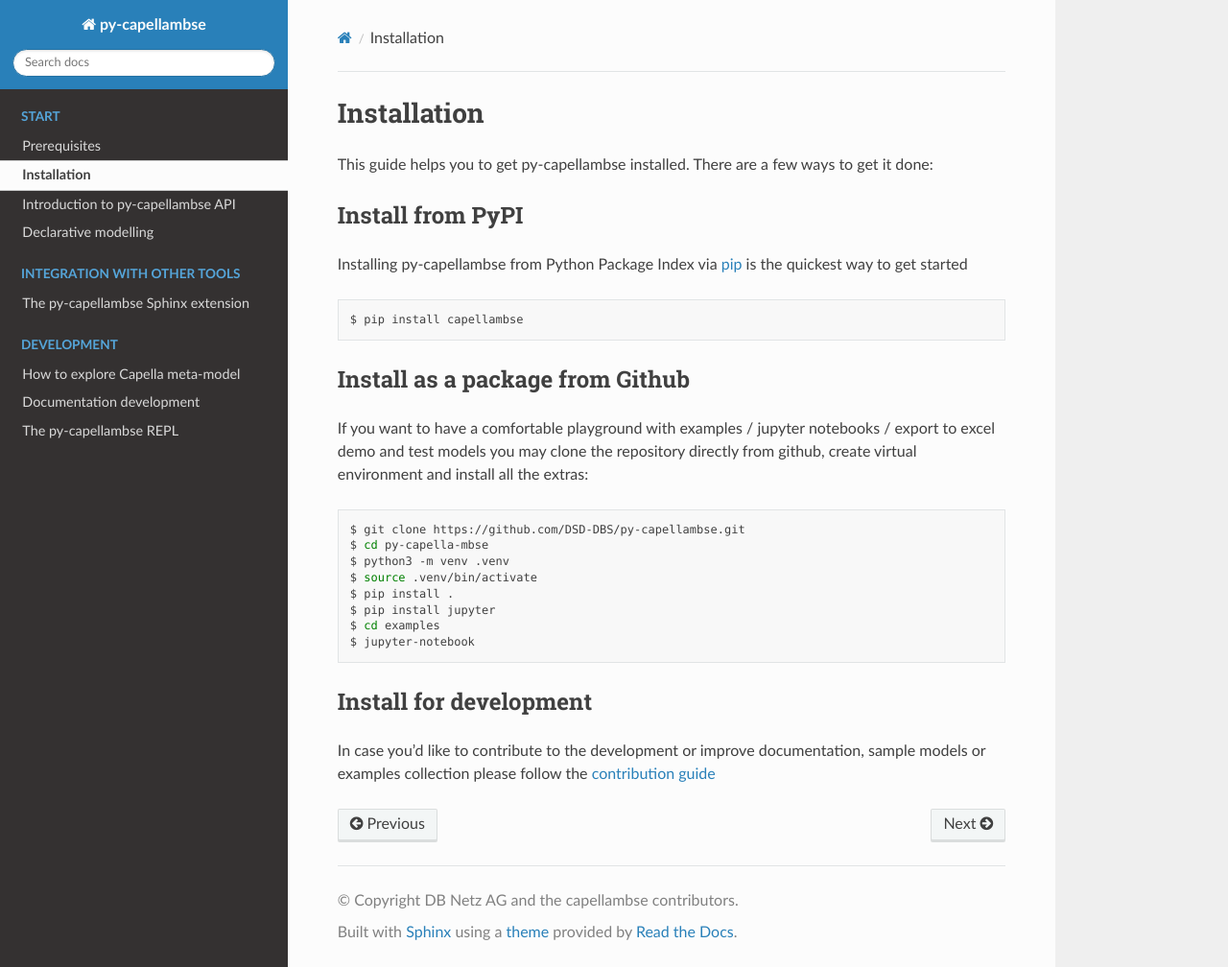
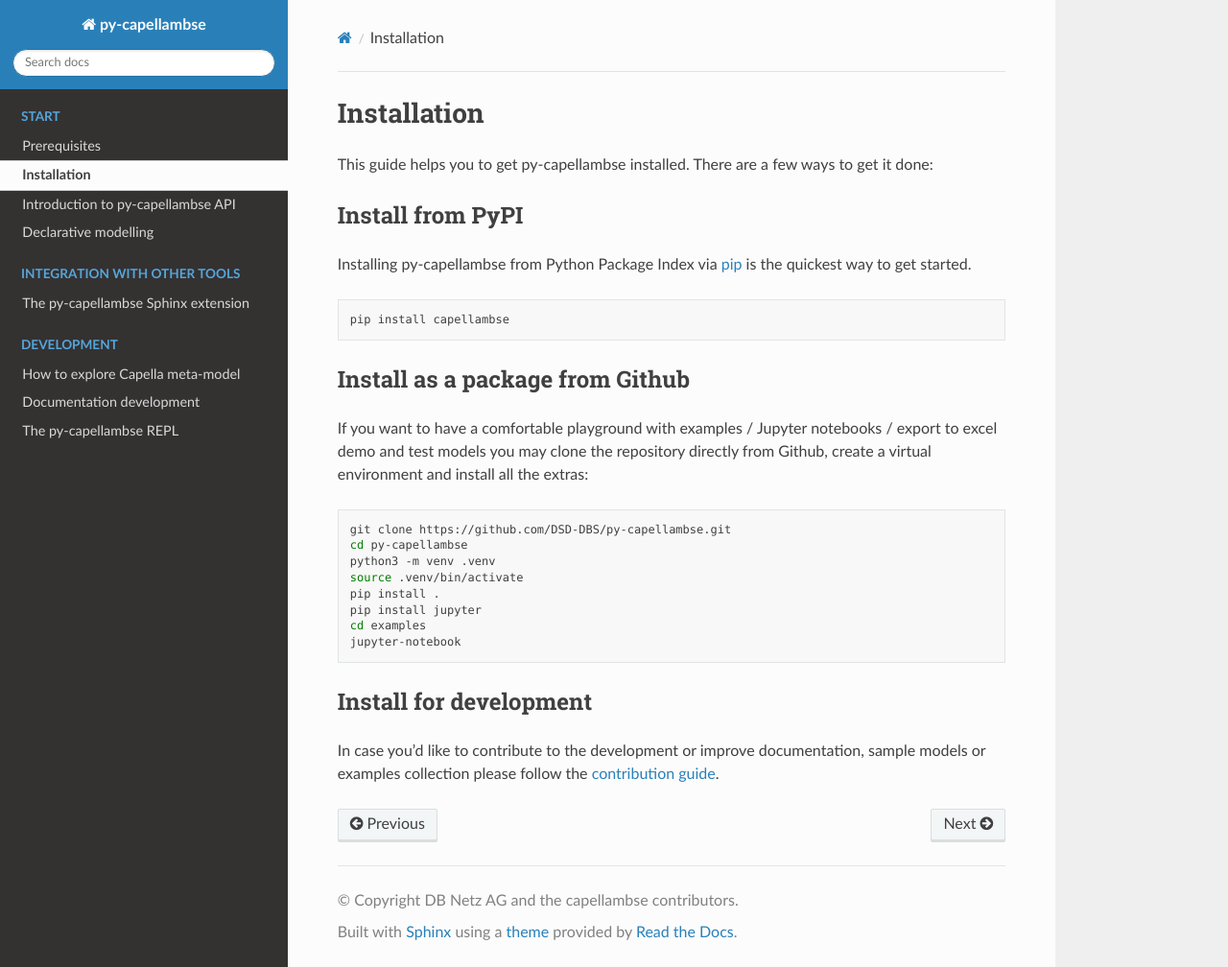
Before and after one commit to DSD-DBS/py-capellambse, a Sphinx documentation site: the page built from docs/source/start/installation.rst, in a window 1280 px wide and 1008 px high. Shown: the whole window at 96% size. Built offline with Sphinx 7.4.7 and the Read the Docs theme 2.0.0, drawn with Linux system fonts in a browser that asks for light colours; pages that are not in the unit, such as notebooks, are missing from menus; the version number could not be read and is left out.

Commit message:
docs: Update installation guide

```diff
--- a/docs/source/start/installation.rst
+++ b/docs/source/start/installation.rst
@@ -6,40 +6,43 @@
 Installation
 ************
 
-.. |project| replace:: py-capellambse
-
 This guide helps you to get |project| installed. There are a few ways to get it
 done:
 
 Install from PyPI
 =================
 
-.. highlight:: bash
+Installing |project| from Python Package Index via pip__ is the quickest way to
+get started.
 
-Installing |project| from Python Package Index via `pip
-<http://www.pip-installer.org/>`_ is the quickest way to get started ::
+__ http://www.pip-installer.org/
 
-    $ pip install capellambse
+.. code:: bash
+
+   pip install capellambse
 
 Install as a package from Github
 ================================
 
-If you want to have a comfortable playground with examples / jupyter notebooks
+If you want to have a comfortable playground with examples / Jupyter notebooks
 / export to excel demo and test models you may clone the repository directly
-from github, create virtual environment and install all the extras: ::
+from Github, create a virtual environment and install all the extras:
 
-    $ git clone https://github.com/DSD-DBS/py-capellambse.git
-    $ cd py-capella-mbse
-    $ python3 -m venv .venv
-    $ source .venv/bin/activate
-    $ pip install .
-    $ pip install jupyter
-    $ cd examples
-    $ jupyter-notebook
+.. code-block:: bash
+
+   git clone https://github.com/DSD-DBS/py-capellambse.git
+   cd py-capellambse
+   python3 -m venv .venv
+   source .venv/bin/activate
+   pip install .
+   pip install jupyter
+   cd examples
+   jupyter-notebook
 
 Install for development
 =======================
 
 In case you'd like to contribute to the development or improve documentation,
-sample models or examples collection please follow the `contribution guide
-<https://github.com/DSD-DBS/py-capellambse/blob/master/CONTRIBUTING.md>`_
+sample models or examples collection please follow the `contribution guide`__.
+
+__ https://github.com/DSD-DBS/py-capellambse/blob/master/CONTRIBUTING.md
```
